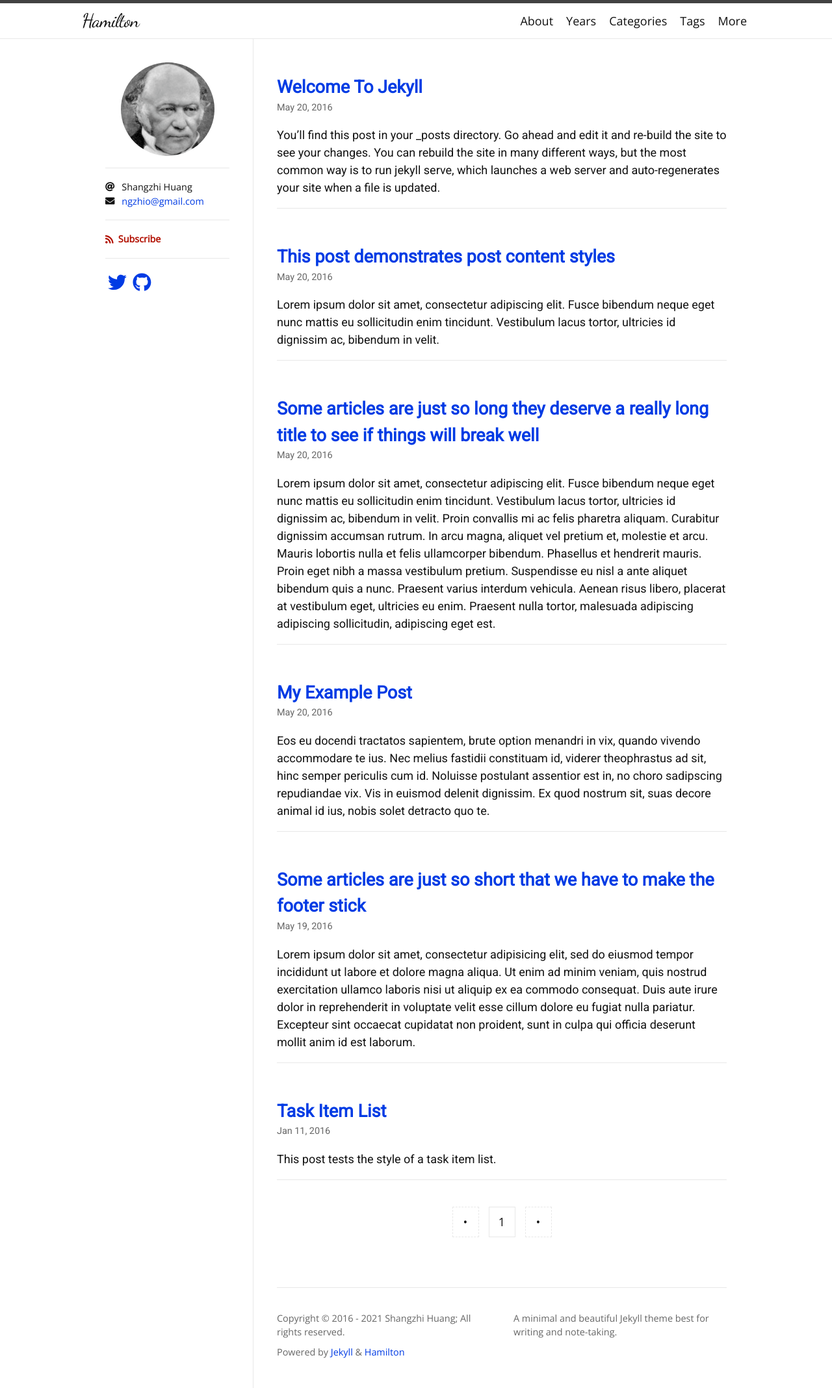
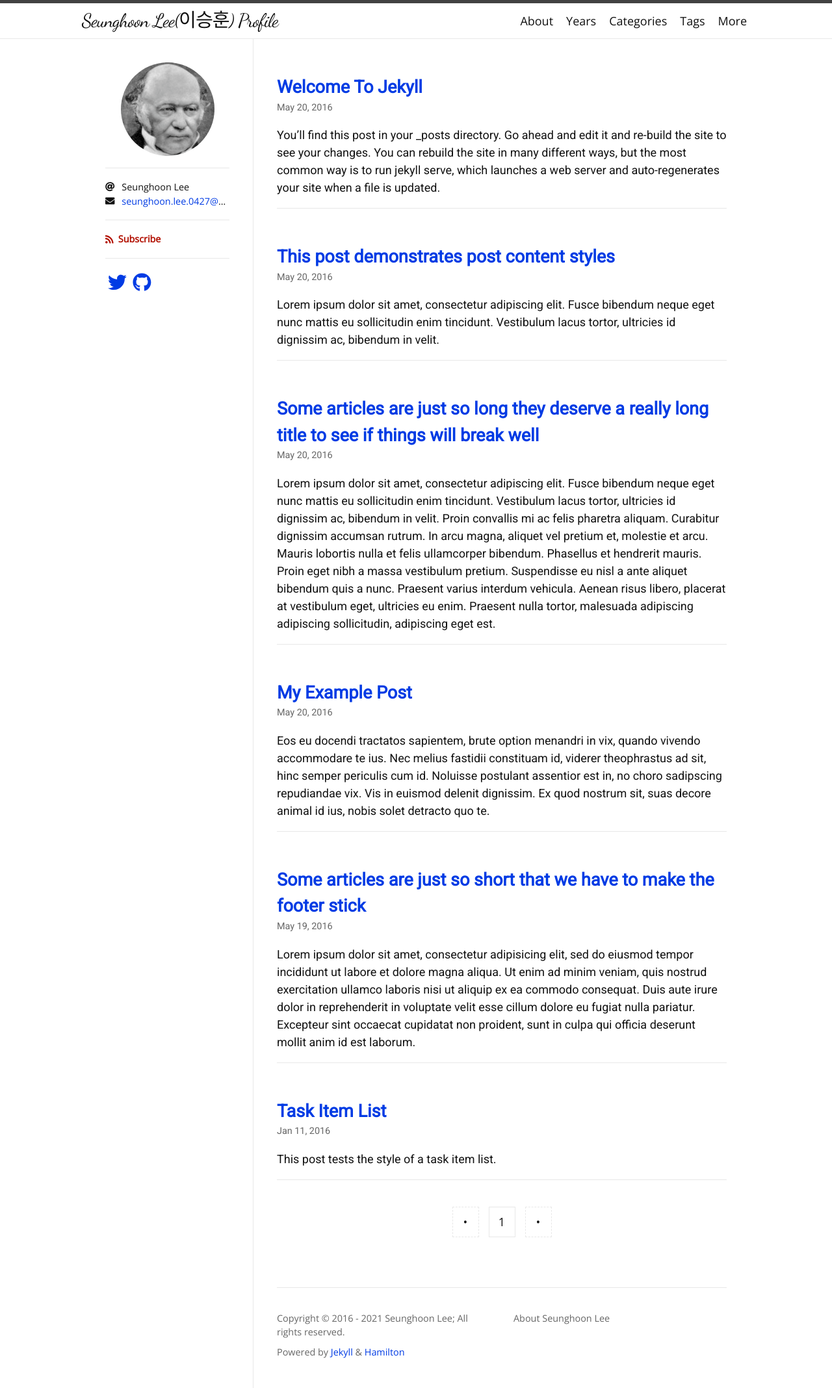
Before and after one commit to SeungHoon00/seunghoon00.github.io, a Jekyll site: the page built from index.html, in a window 1280 px wide. Shown: the whole page at 65% size. Built offline with Jekyll 4.4.1, drawn with Linux system fonts in a browser that asks for light colours; nearby versions of some CDN libraries; some web fonts are replaced; the list of posts is cut into pages by our own code.

Commit message:
Update _config.yml

```diff
--- a/_config.yml
+++ b/_config.yml
@@ -1,8 +1,8 @@
-title: Hamilton
-description: A minimal and beautiful Jekyll theme best for writing and note-taking.
-author: Shangzhi Huang
+title: Seunghoon Lee(이승훈) Profile
+description: About Seunghoon Lee
+author: Seunghoon Lee
 avatar: /logo.png
-email: ngzhio@gmail.com
+email: seunghoon.lee.0427@gmail.com
 
 plugins:
   - jekyll-seo-tag
@@ -41,3 +41,4 @@ social:
     - https://github.com/ngzhio
 google_site_verification: u4WXQl0Eu66rsQo2kRdCNx
 lang: en
+skin: daylight
```
